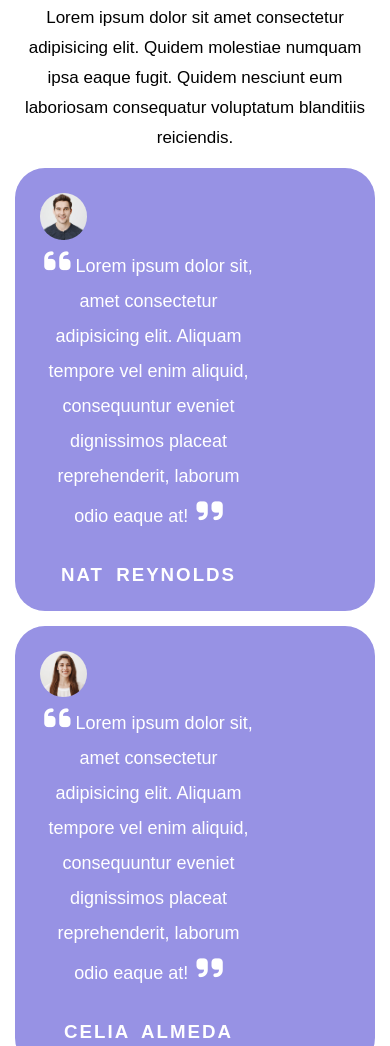
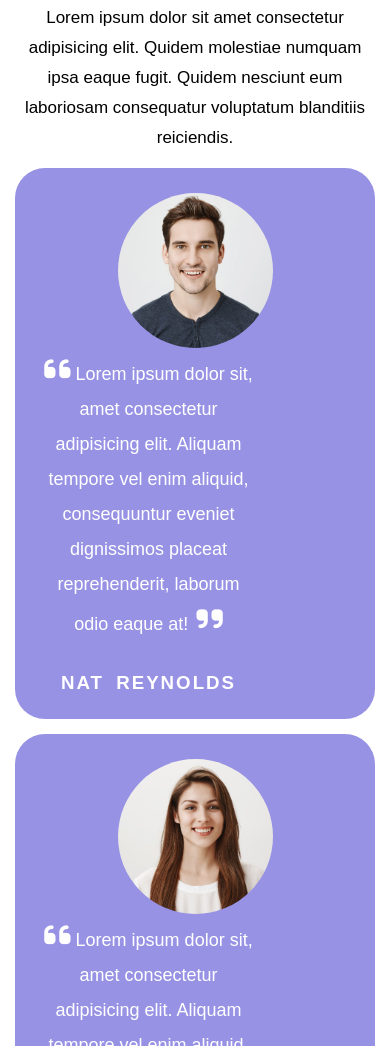
Before and after one commit to MicheleIanni86/htmlcss-responsive-layout, a plain HTML site: page index.html in a window 390 px wide. Shown: the part 4220-5266 px from the top of the page. Drawn offline with Linux system fonts and the light colour scheme.

Commit message:
feat: Add Query Media Tablet/Mobile at Testimonials Sections

```diff
--- a/css/style.css
+++ b/css/style.css
@@ -283,7 +283,7 @@ nav div :last-child {
 
 #testimonials .card-test .img-test {
     width: 15%;
-
+    align-self: center;
 }
 
 .img-test img {
@@ -478,6 +478,11 @@ nav div :last-child {
         margin: 15px 0;
     }
 
+    /* SEZIONE testimonials */
+    #testimonials .card-test .img-test {
+        width: 25%;
+    }
+
     /* SEZIONE benefits */
     #benefits .col {
         width: calc(100% / 2);
@@ -522,6 +527,15 @@ nav div :last-child {
         margin-left: 0px;
     }
 
+    /* SEZIONE testimonials */
+    #testimonials .card-test .img-test {
+        width: 100%;
+    }
+
+    .img-test img {
+        width: 50%;
+    }
+
     /* SEZIONE benefits */
     #benefits .col {
         width: 100%;
```
